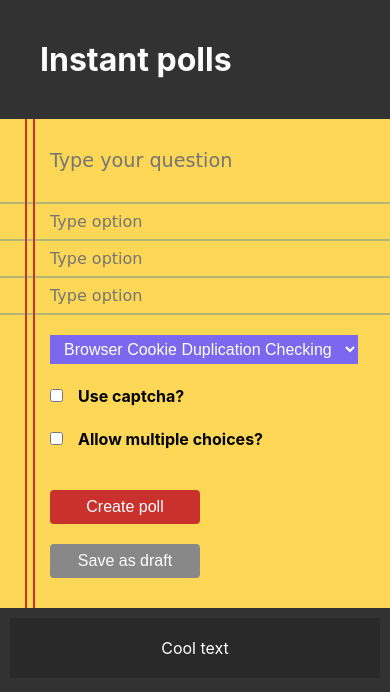
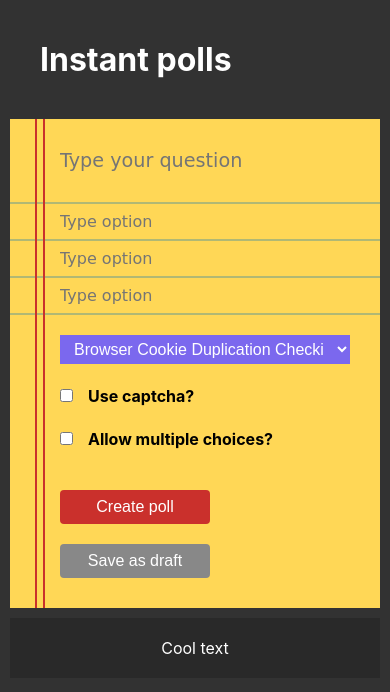
Before and after one commit to Theggv/instant-polls, a Next.js app: page / in a window 390 px wide. Shown: the top 692 px of the page. Built offline with nearby package versions, Linux system fonts and the light colour scheme.

Commit message:
More responsive

```diff
--- a/src/common/containers/Main/Main.module.css
+++ b/src/common/containers/Main/Main.module.css
@@ -2,7 +2,14 @@
   max-width: 1000px;
   margin: 0 auto;
   min-height: 390px;
+  padding: 0 10px;
 
   display: flex;
   flex-direction: column;
 }
+
+@media (max-width: 960px) {
+  .main {
+    align-items: center;
+  }
+}
--- a/src/common/containers/PollContainer/PollContainer.module.css
+++ b/src/common/containers/PollContainer/PollContainer.module.css
@@ -1,4 +1,5 @@
 .container {
+  flex: 0 1 auto;
   position: relative;
 
   max-width: 650px;
--- a/src/common/hooks/useCookies.ts
+++ b/src/common/hooks/useCookies.ts
@@ -2,9 +2,7 @@ export const useCookies = () => {
   const getCookie = (key: string) => {
     const matches = document.cookie.match(
       new RegExp(
-        '(?:^|; )' +
-          key.replace(/([\.$?*|{}\(\)\[\]\\\/\+^])/g, '\\$1') +
-          '=([^;]*)'
+        '(?:^|; )' + key.replace(/([.$?*|{}()[\]\\/+^])/g, '\\$1') + '=([^;]*)'
       )
     );
 
--- a/src/common/ui/select/StyledOption/StyledOption.module.css
+++ b/src/common/ui/select/StyledOption/StyledOption.module.css
@@ -1,5 +1,4 @@
 .option {
-  max-width: 100%;
   margin: 10px;
   padding: 5px 10px;
 
--- a/src/features/PollCreateForm/PollCreateForm.module.css
+++ b/src/features/PollCreateForm/PollCreateForm.module.css
@@ -22,6 +22,18 @@
   max-width: 350px;
 }
 
+@media (max-width: 420px) {
+  .select {
+    width: calc(100% - 30px);
+  }
+}
+
+@media (max-width: 400px) {
+  .select {
+    width: calc(100% - 60px);
+  }
+}
+
 .submit {
   margin: 20px;
   margin-left: 40px;
--- a/src/features/PollCreateForm/PollCreateForm.tsx
+++ b/src/features/PollCreateForm/PollCreateForm.tsx
@@ -131,7 +131,7 @@ export const PollCreateForm: React.FC<{ draft?: PollDraft }> = ({
       </div>
 
       <div className={classes.settings}>
-        <StyledSelect {...form.checkDuplicates}>
+        <StyledSelect {...form.checkDuplicates} className={classes.select}>
           <StyledOption value='ip'>IP Duplication Checking</StyledOption>
           <StyledOption value='cookies'>
             Browser Cookie Duplication Checking
--- a/src/features/PollResults/PollResults.module.css
+++ b/src/features/PollResults/PollResults.module.css
@@ -16,7 +16,7 @@
   grid-template:
     'name votes' 1fr
     'bar percent' 1fr
-    / 5fr 1fr;
+    / 5fr minmax(120px, 1fr);
 }
 
 .results__item__name {
--- a/src/pages/index.tsx
+++ b/src/pages/index.tsx
@@ -13,10 +13,7 @@ const Home: NextPage<{ draft?: PollDraft }> = (props) => {
         <title>Instant polls</title>
         <meta name='description' content='Generated by create next app' />
       </Head>
-      <div style={{ display: 'flex', flexDirection: 'row' }}>
-        <PollCreateForm {...props} />
-        {/* <PieChart votes={[2, 3, 2, 5, 1, 2]} /> */}
-      </div>
+      <PollCreateForm {...props} />
     </Layout>
   );
 };
```
